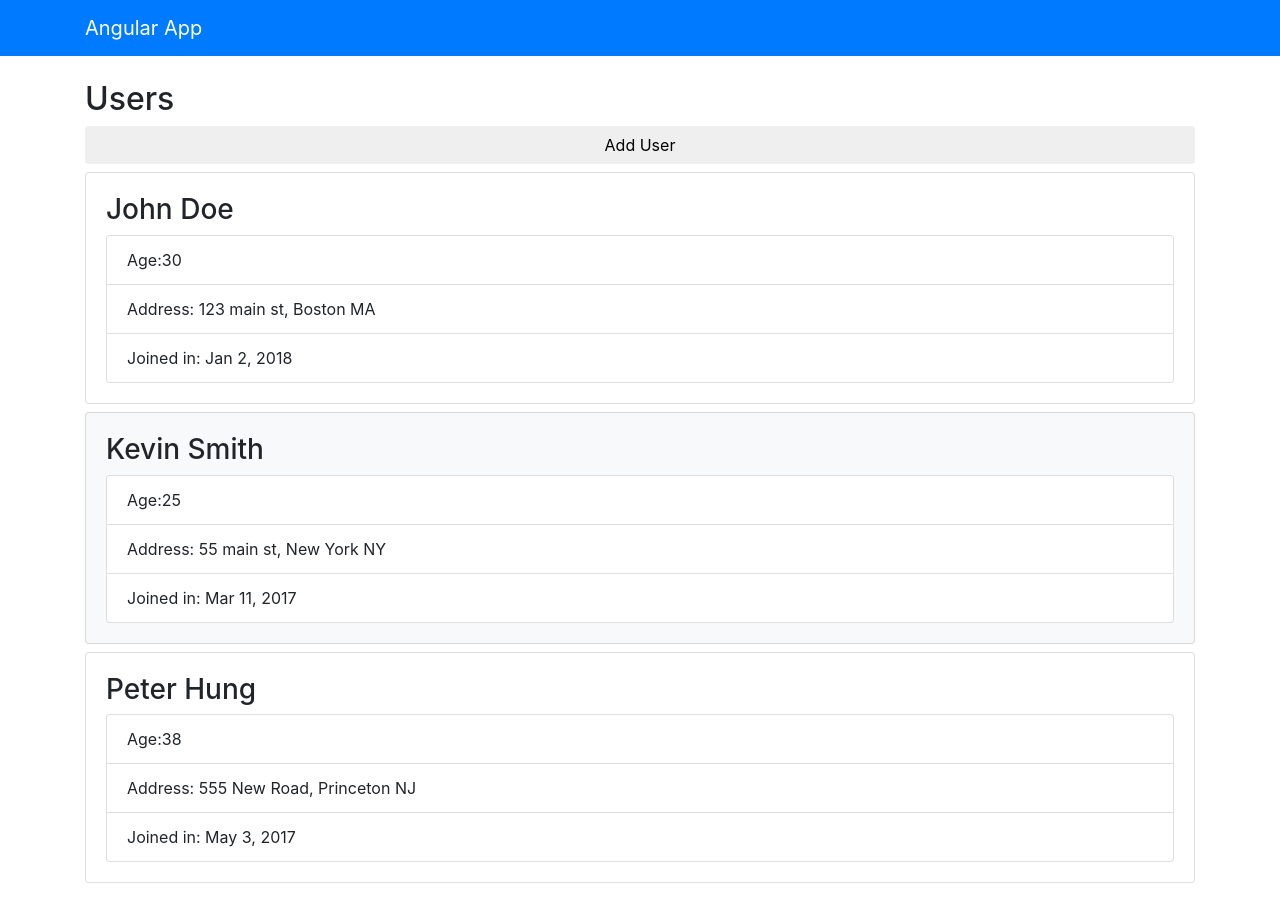
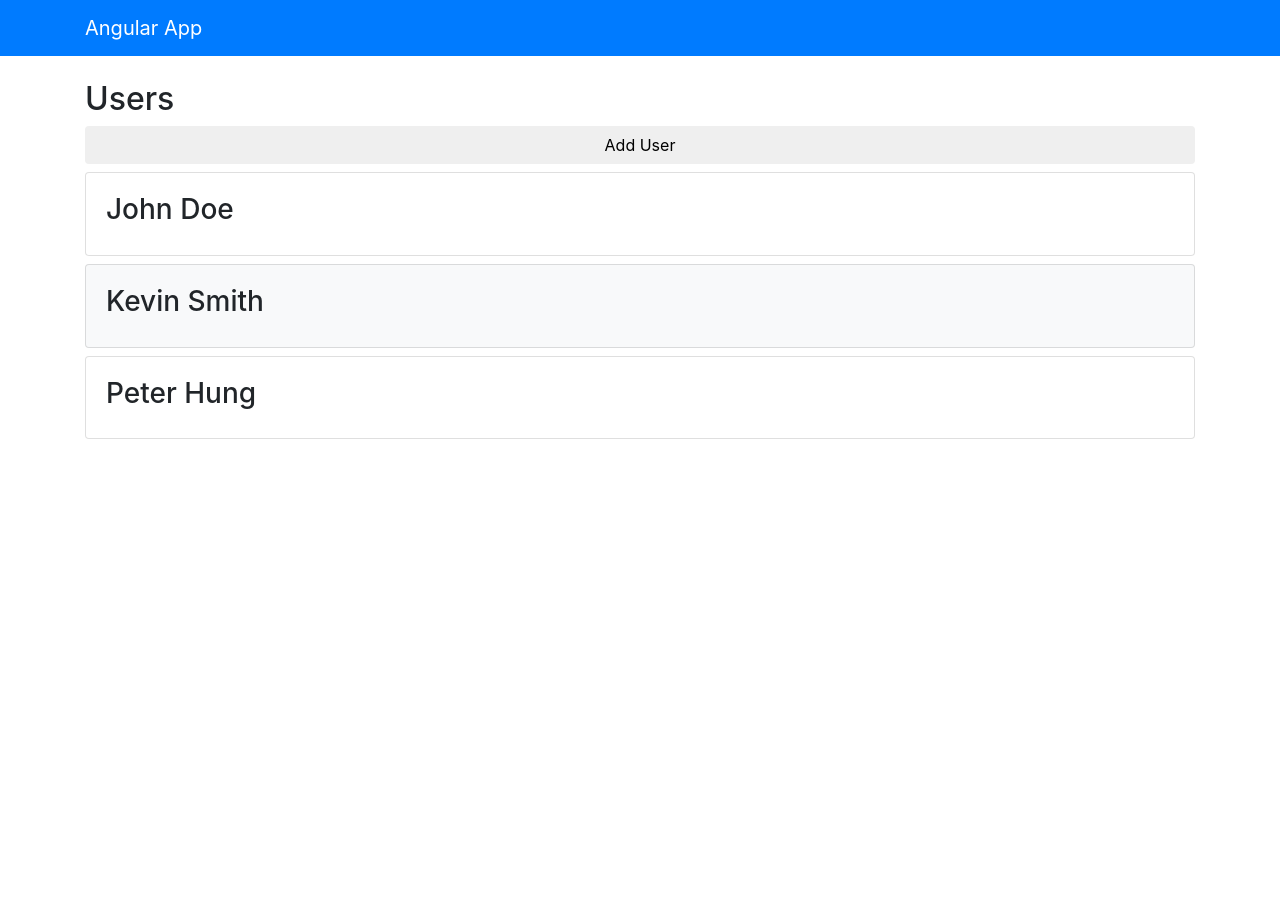
Before and after one commit to VisheshSingh/Angular_sandbox, an Angular app: page / in a window 1280 px wide. After the commit the page ends 800 px from the top, so only its background shows below. Built offline with nearby package versions, Linux system fonts and the light colour scheme.

Commit message:
event binding and manipulating states

```diff
--- a/src/app/users/users.component.html
+++ b/src/app/users/users.component.html
@@ -1,6 +1,7 @@
 <div class="container">
 <h2>Users</h2>
-<button [disabled]="!enableAdd" class="btn btn-block mb-2">Add User</button>
+<button [disabled]="!enableAdd" class="btn btn-block mb-2" (click)="addUser({firstName: 'Mary',
+lastName: 'James',isActive: true})">Add User</button>
   <ul class="list-unstyled" *ngIf="loaded && users?.length > 0">
     <li class="card card-body mb-2"
         *ngFor="let user of users"
--- a/src/app/users/users.component.ts
+++ b/src/app/users/users.component.ts
@@ -8,7 +8,7 @@ import { User } from '../model/User';
 })
 export class UsersComponent implements OnInit {
   users: User[];
-  showExtended: boolean = true;
+  showExtended: boolean = false;
   loaded: boolean = false;
   enableAdd: boolean = true;
 
```
